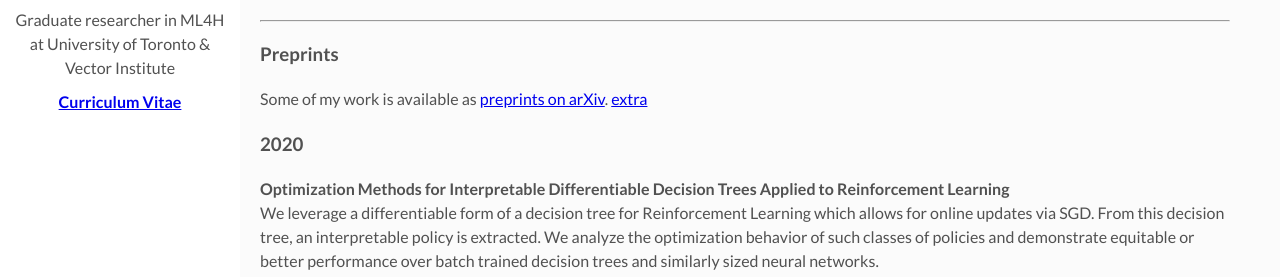
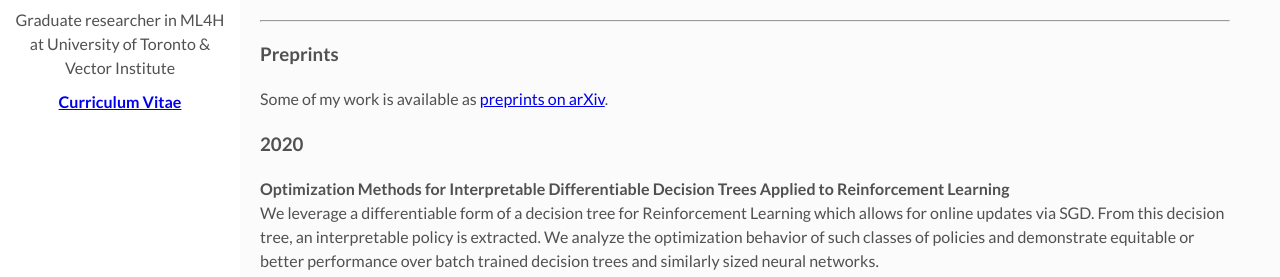
Before and after one commit to twkillian/twkillian.github.io, a Jekyll site: the page built from index.html, in a window 1280 px wide and 900 px high, scrolled down 567 px. Shown: the part 171-448 px from the top of the window. Built offline with Jekyll 4.4.1, drawn with Linux system fonts in a browser that asks for light colours; nearby versions of some CDN libraries; some web fonts are replaced; the list of posts is cut into pages by our own code.

Commit message:
edit buttons

```diff
--- a/index.html
+++ b/index.html
@@ -54,7 +54,7 @@ layout: main
           <p>
           Some of my work is available as
           <a href="https://arxiv.org/a/Killian_T_1.html">preprints on arXiv</a>.
-	  <a href='/papers/KillianSubramanianFatemiGhassemi.pdf' class='btn btn-default'>extra</a>
+	  <!--\\<a href='/papers/KillianSubramanianFatemiGhassemi.pdf' class='btn btn-default'>extra</a>-->
           </p>
           <h3>2020</h3>
           <p>
```
